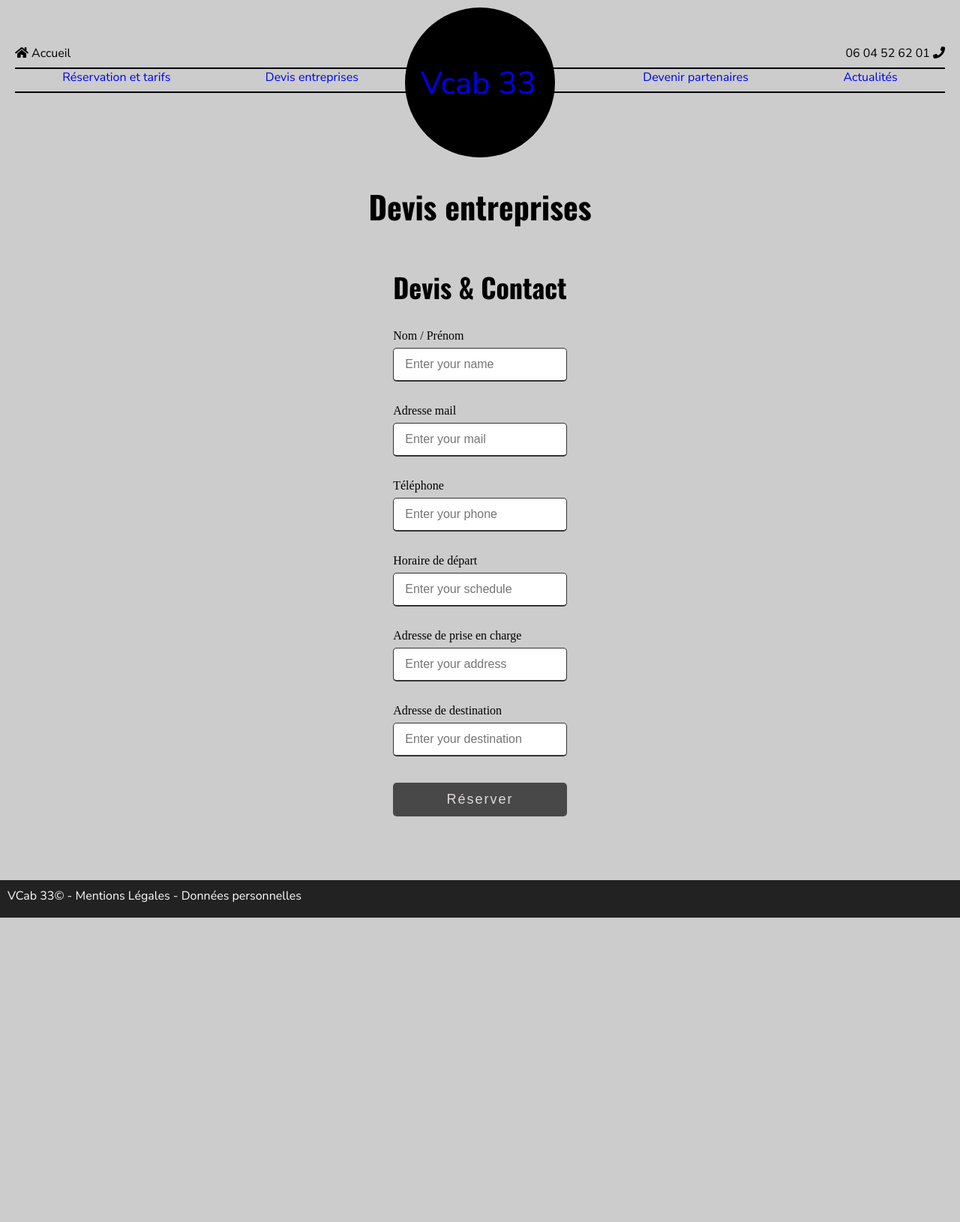
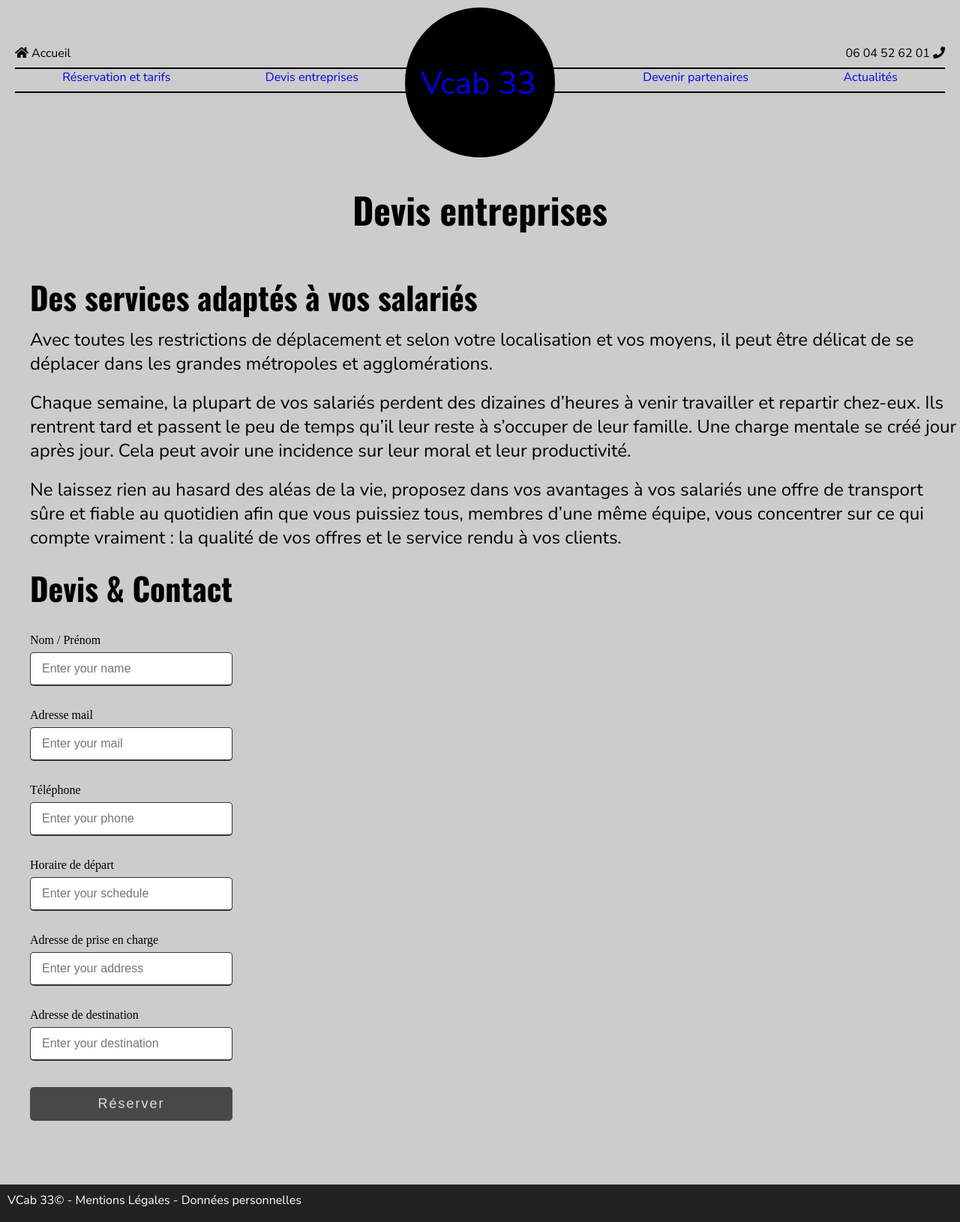
Before and after one commit to afeynaud/vcab33, a PHP site: page /src/pages/devis-entreprises.php in a window 1280 px wide. Shown: the whole page at 75% size. Before the commit the page ends 1224 px from the top, so only its background shows below. Run offline with PHP 8.4, Linux system fonts and the light colour scheme.

Commit message:
Modified reservations tab and started working on devis page

```diff
--- a/css/style.css
+++ b/css/style.css
@@ -15,11 +15,24 @@ body {
     background-color: #cccccc; /* grey light */
 }
 
+.red-border{
+    border: red 1px solid;
+}
+
+.green-border{
+    border: green 1px solid;
+}
+
+.blue-border{
+    border: blue 1px solid;
+}
+
 .container {
+
     display: flex;
     flex-direction: row;
     flex-wrap: wrap;
-    justify-content: center;
+    justify-content: space-between;
     margin-bottom: 50px;
     margin-left: auto;
     margin-right: auto;
@@ -27,24 +40,26 @@ body {
 }
 
 p {
-    font-size: 16px;
+    font-size: 24px;
     font-family: 'Nunito Sans', sans-serif;
+    margin-bottom: 20px;
 }
 
 h1 {
-    font-size: 42px;
+    font-size: 48px;
 	text-align: center;
     font-family: 'Oswald', sans-serif;
     margin-bottom: 50px;
 }
 
 h2 {
-    font-size: 36px;
+    font-size: 42px;
     font-family: 'Oswald', sans-serif;
+    margin-bottom: 10px;
 }
 
 h3 {
-    font-size: 24px;
+    font-size: 36px;
     font-family: 'Oswald', sans-serif;
 }
 
@@ -52,7 +67,11 @@ ul li {
     font-family: 'Nunito Sans', sans-serif;
 }
 
-.button {
+.add-margin-left{
+    margin-left: 40px;
+}
+
+button {
     background-color: #333333;
     border: none;
     color: white;
--- a/src/pages/devis-entreprises.php
+++ b/src/pages/devis-entreprises.php
@@ -11,10 +11,29 @@
 
 <body>
 
+
+
 <?php require '../../templates/header.php' ?>
 <?php require '../../templates/nav-menu.php' ?>
 
 <h1>Devis entreprises</h1>
+
+<div class = 'add-margin-left'>
+
+    <h2>Des services adaptés à vos salariés</h2>
+
+    <p>Avec toutes les restrictions de déplacement et selon votre localisation et vos moyens,
+    il peut être délicat de se déplacer dans les grandes métropoles et agglomérations.</p>
+
+    <p>Chaque semaine, la plupart de vos salariés perdent des dizaines d’heures à venir travailler et repartir chez-eux.
+    Ils rentrent tard et passent le peu de temps qu’il leur reste à s’occuper de leur famille. Une charge mentale se créé jour après jour.
+    Cela peut avoir une incidence sur leur moral et leur productivité.</p>
+
+    <p>Ne laissez rien au hasard des aléas de la vie,
+    proposez dans vos avantages à vos salariés une offre de transport sûre et fiable au quotidien afin que vous puissiez tous,
+    membres d’une même équipe, vous concentrer sur ce qui compte vraiment : la qualité de vos offres et le service rendu à vos clients.</p>
+
+</div>
 
 <?php require '../../templates/form.php' ?>
 <?php require '../../templates/footer.php' ?>
```
Also changed, not shown: other parts of css/style.css (+9 -25 lines), index.php (+9 -9 lines).
